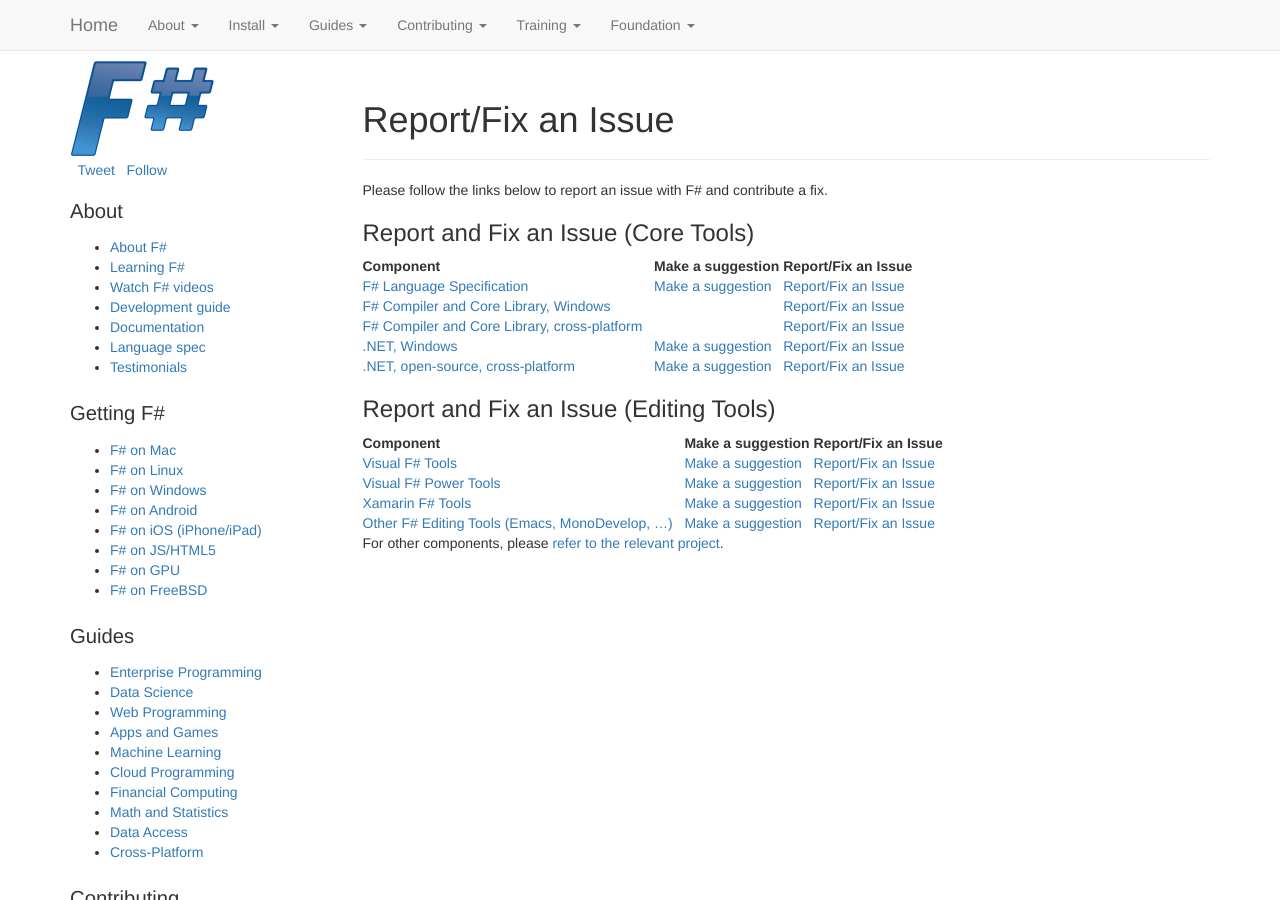
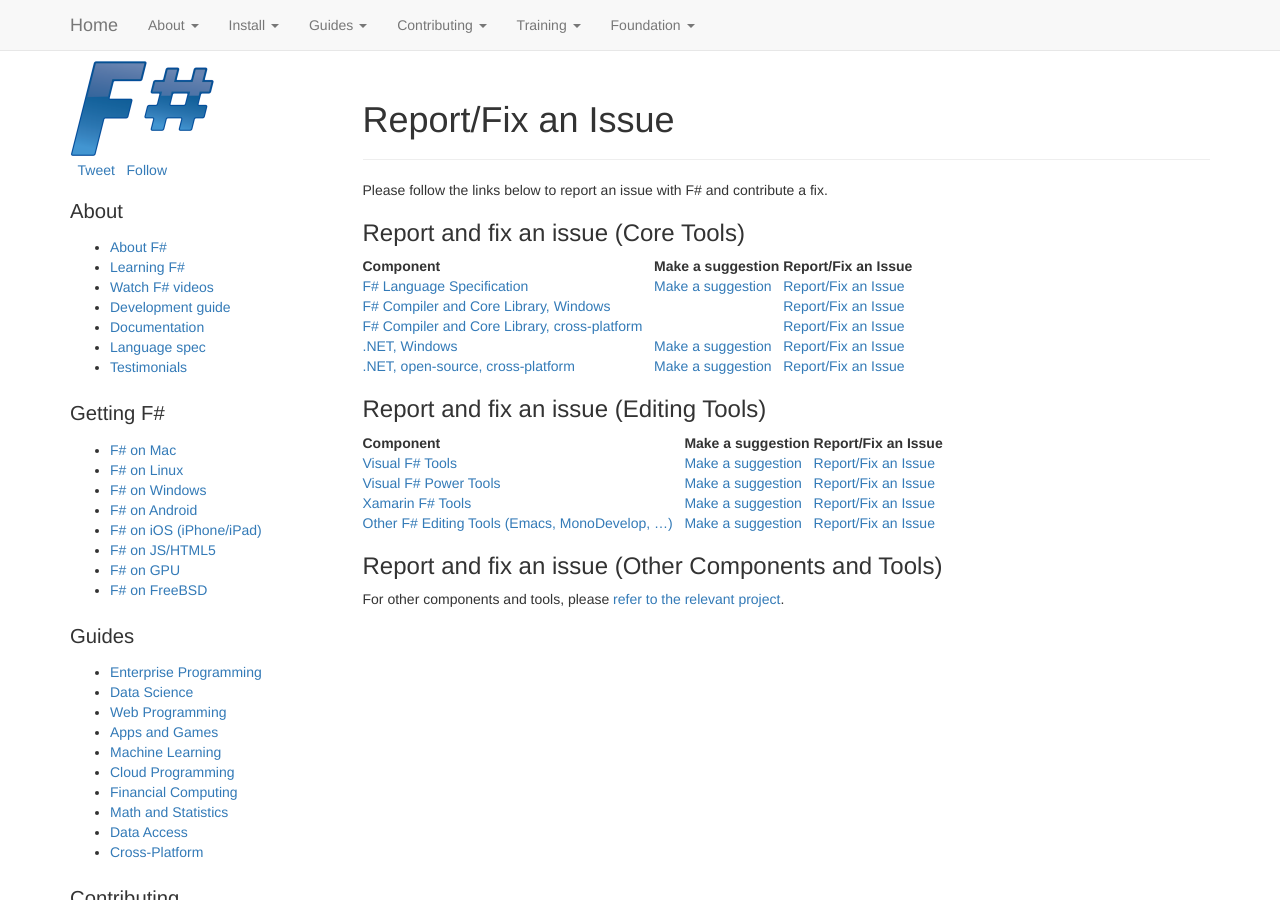
Before and after one commit to fsharp/fsharp.org, a Jekyll site: the page built from guides/engineering/issues.md, in a window 1280 px wide and 900 px high. Built offline with Jekyll 4.4.1, drawn with Linux system fonts in a browser that asks for light colours; nearby versions of some CDN libraries; some web fonts are replaced; comment, search, counter and statistics services are not loaded.

Commit message:
Update issues.md

```diff
--- a/guides/engineering/issues.md
+++ b/guides/engineering/issues.md
@@ -6,7 +6,7 @@
 
 Please follow the links below to report an issue with F# and contribute a fix.
 
-### Report and Fix an Issue (Core Tools)
+### Report and fix an issue (Core Tools)
 
 | Component         |   | Make a suggestion   |   | Report/Fix an Issue |
 |:------------------|:--|:--------------------|:--|:------------------|
@@ -16,7 +16,7 @@
 | [.NET, Windows](http://www.microsoft.com/net)                                     &nbsp; | &nbsp; | [Make a suggestion](http://visualstudio.uservoice.com/forums/121579-visual-studio/category/31481-net)     |  &nbsp; |  [Report/Fix an Issue](http://connect.microsoft.com/visualstudio) |
 | [.NET, open-source, cross-platform](http://www.mono-project.com/)                 &nbsp; | &nbsp; | [Make a suggestion](http://www.mono-project.com/community/)     |  &nbsp; | [Report/Fix an Issue](http://www.mono-project.com/community/) |
 
-### Report and Fix an Issue (Editing Tools)
+### Report and fix an issue (Editing Tools)
 
 | Component           |   | Make a suggestion   |   | Report/Fix an Issue |
 |:--------------------|:--|:------------------|:--|:------------------|
@@ -25,4 +25,6 @@
 | [Xamarin F# Tools](http://developer.xamarin.com/guides/cross-platform/fsharp/fsharp_support_overview/)   &nbsp; | &nbsp; |  [Make a suggestion](http://fsharpbinding.uservoice.com/)     | |   [Report/Fix an Issue](http://fsharp.github.io/fsharpbinding/) |
 | [Other F# Editing Tools (Emacs, MonoDevelop, ...)](http://fsharp.github.io/fsharpbinding/)               &nbsp; | &nbsp; | [Make a suggestion](http://fsharpbinding.uservoice.com/)     | |  [Report/Fix an Issue](http://fsharp.github.io/fsharpbinding/) |
 
-For other components, please [refer to the relevant project](http://fsharp.org/community/projects).
+### Report and fix an issue (Other Components and Tools)
+
+For other components and tools, please [refer to the relevant project](http://fsharp.org/community/projects).
```
